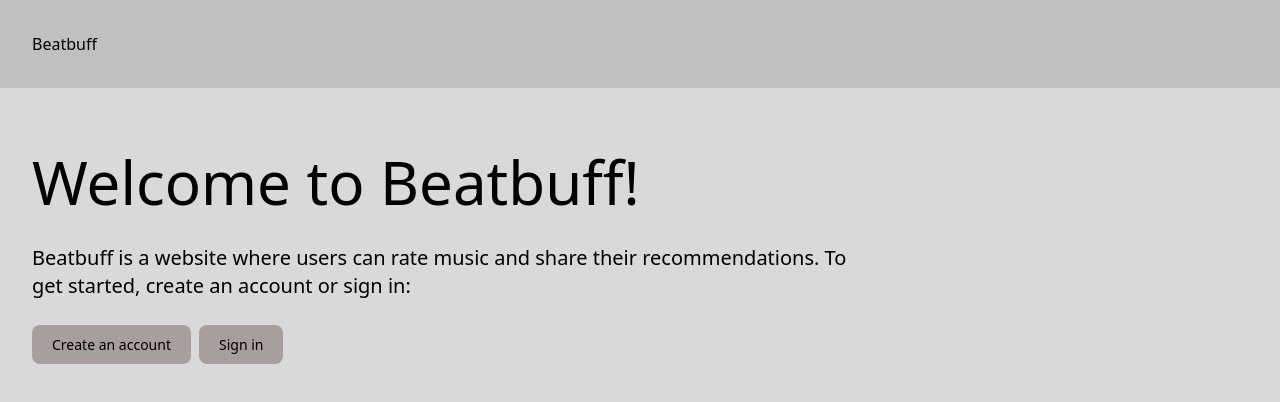
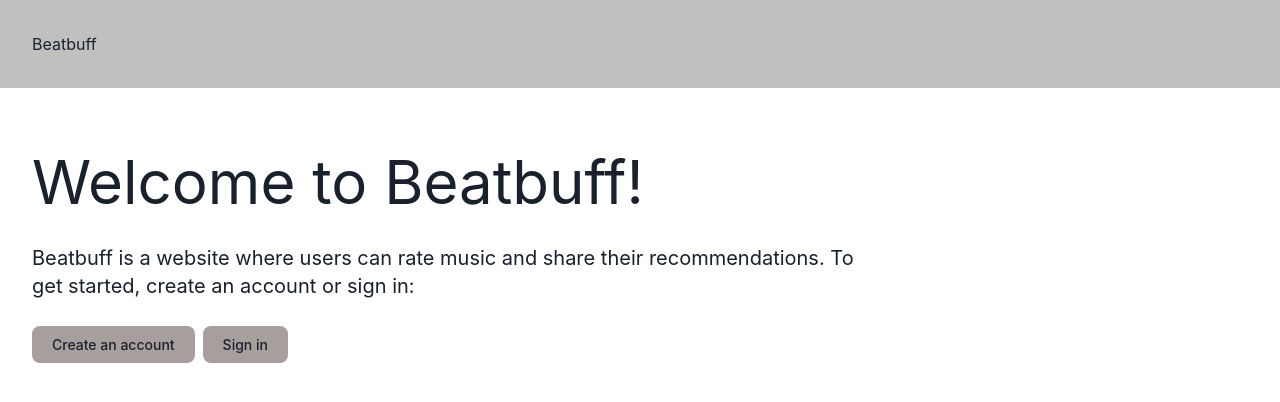
Before and after one commit to 437group11/437group11, a Next.js app: page / in a window 1280 px wide. Shown: the top 402 px of the page. Built offline with nearby package versions, Linux system fonts and the light colour scheme.

Commit message:
Add Chakra

```diff
--- a/package.json
+++ b/package.json
@@ -9,10 +9,15 @@
     "lint": "next lint"
   },
   "dependencies": {
+    "@chakra-ui/next-js": "^2.1.5",
+    "@chakra-ui/react": "^2.8.1",
+    "@emotion/react": "^11.11.1",
+    "@emotion/styled": "^11.11.0",
     "@prisma/client": "^5.4.1",
     "@types/next-auth": "^3.15.0",
     "bcrypt": "^5.1.1",
     "bcryptjs": "^2.4.3",
+    "framer-motion": "^10.16.4",
     "next": "latest",
     "next-auth": "^4.24.3",
     "react": "latest",
--- a/pages/_app.jsx
+++ b/pages/_app.jsx
@@ -2,9 +2,14 @@
  * Overrides the default app to apply global styles.
  * https://nextjs.org/docs/pages/building-your-application/styling/css-modules#global-styles
  */
+import { ChakraProvider } from '@chakra-ui/react'
 import '../styles/globals.css'
 
 // This default export is required in a new `pages/_app.js` file.
 export default function MyApp({ Component, pageProps }) {
-    return <Component {...pageProps} />
+    return (
+        <ChakraProvider>
+            <Component {...pageProps} />
+        </ChakraProvider>
+    )
 }
```
Also changed, not shown: 1 other file (tests, documents, lock files or other folders).
